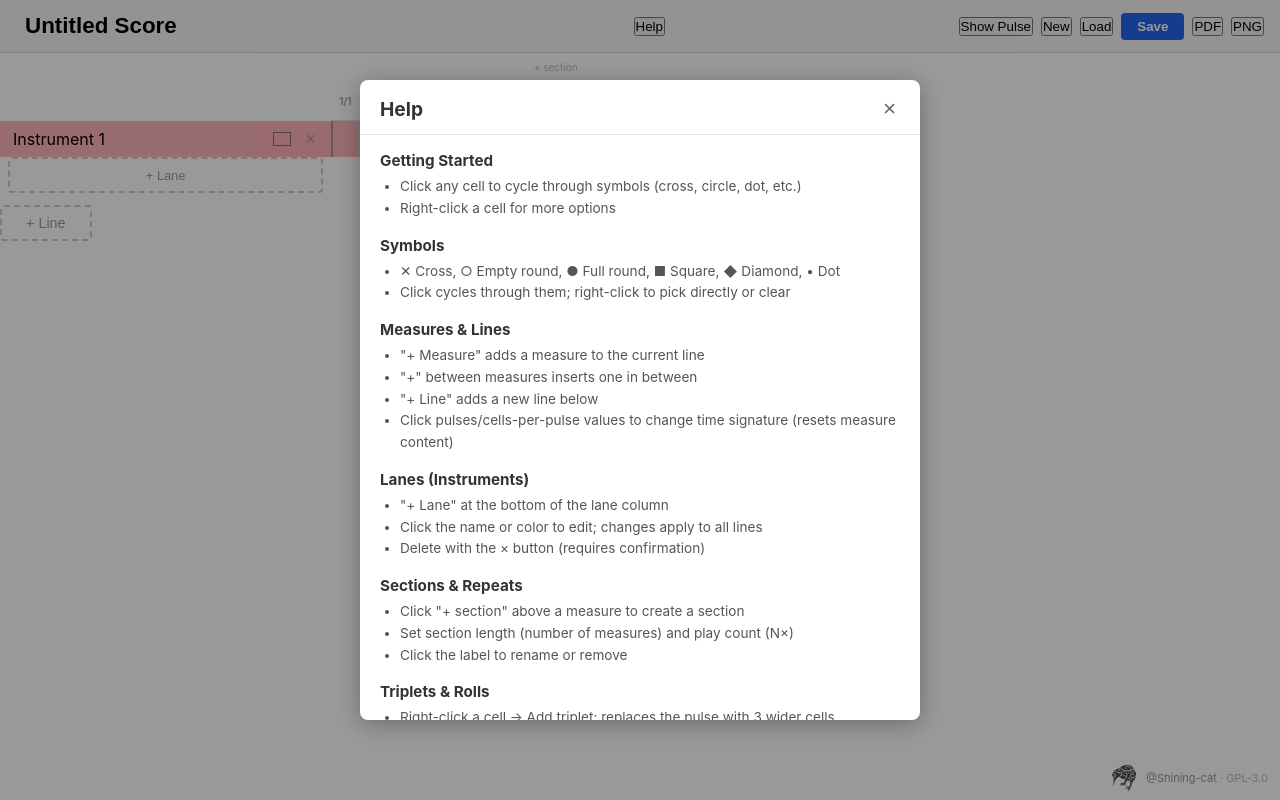
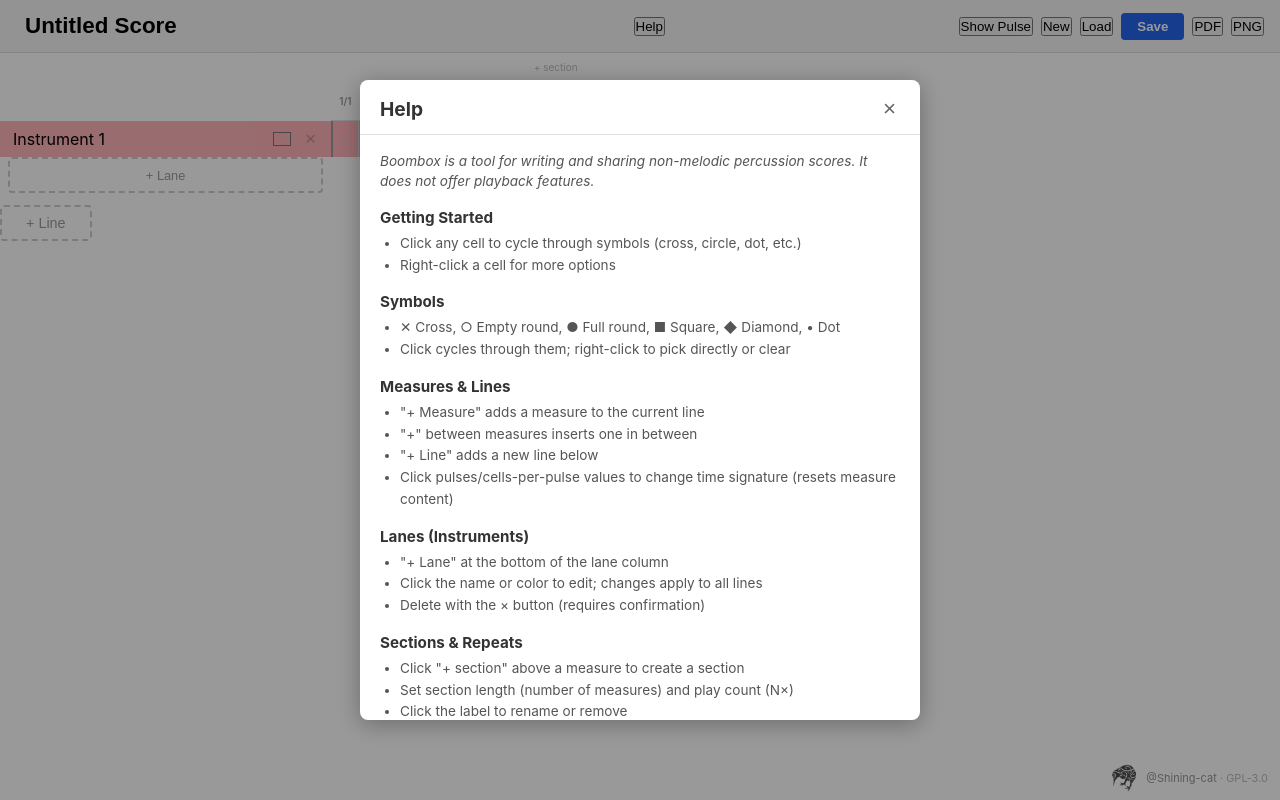
Before and after one commit to shining-cat/boombox, a React (Vite) app: page / in a window 1280 px wide. Both pictures are taken after a click on the button "Help". Built offline with nearby package versions, Linux system fonts and the light colour scheme.

Commit message:
add intro text about tool purpose to help popup

```diff
--- a/src/components/Toolbar/Toolbar.module.css
+++ b/src/components/Toolbar/Toolbar.module.css
@@ -127,6 +127,14 @@
   line-height: 1.6;
 }
 
+.helpIntro {
+  font-size: 0.85rem;
+  color: #555;
+  font-style: italic;
+  margin: 0 0 16px;
+  line-height: 1.5;
+}
+
 .helpWarning {
   font-size: 0.85rem;
   font-weight: 700;
--- a/src/components/Toolbar/Toolbar.tsx
+++ b/src/components/Toolbar/Toolbar.tsx
@@ -62,6 +62,8 @@ export function Toolbar({
               <button className={styles.helpClose} onClick={() => setShowHelp(false)} title="Close help">&times;</button>
             </div>
             <div className={styles.helpContent}>
+              <p className={styles.helpIntro}>Boombox is a tool for writing and sharing non-melodic percussion scores. It does not offer playback features.</p>
+
               <section>
                 <h3>Getting Started</h3>
                 <ul>
```
